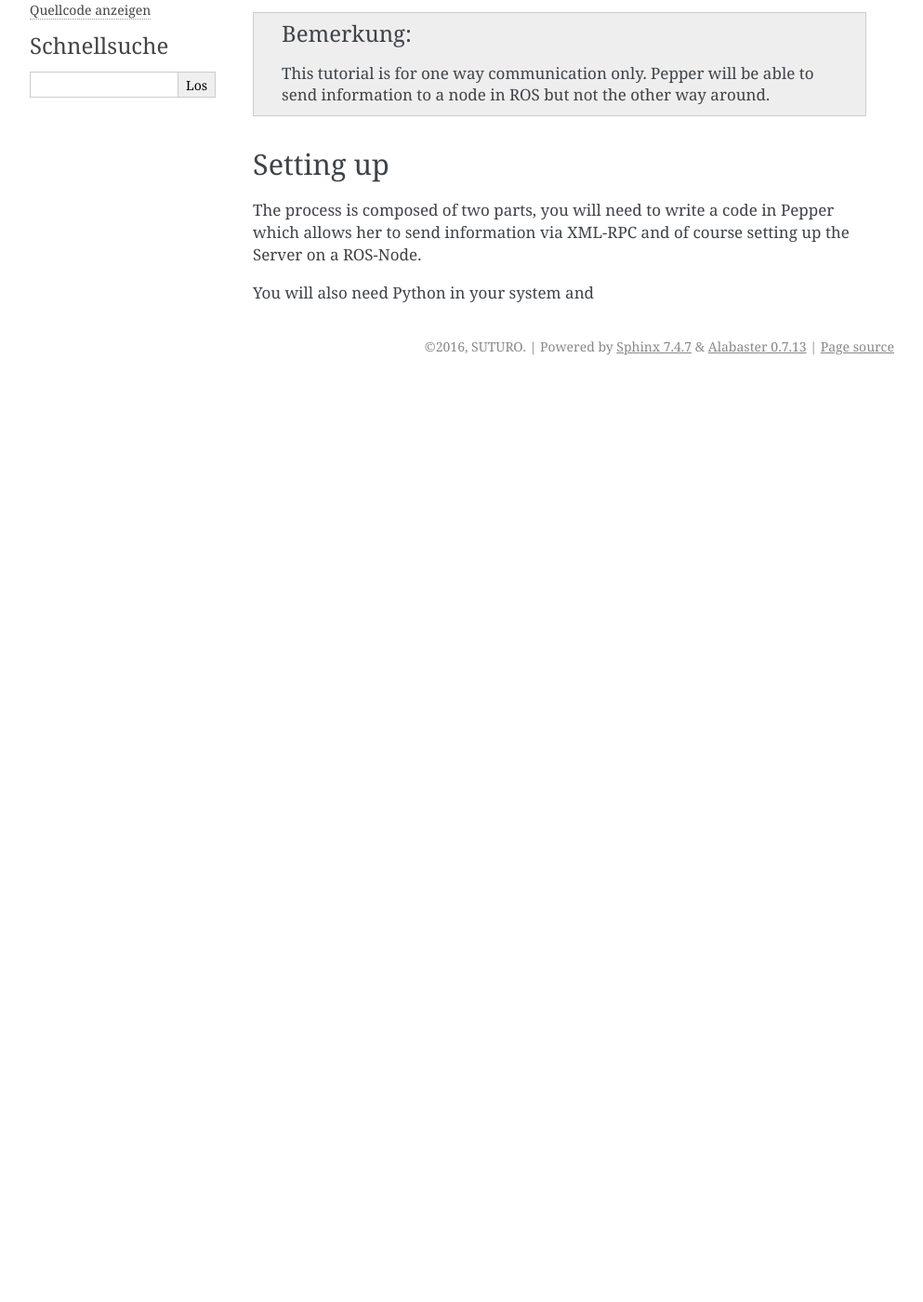
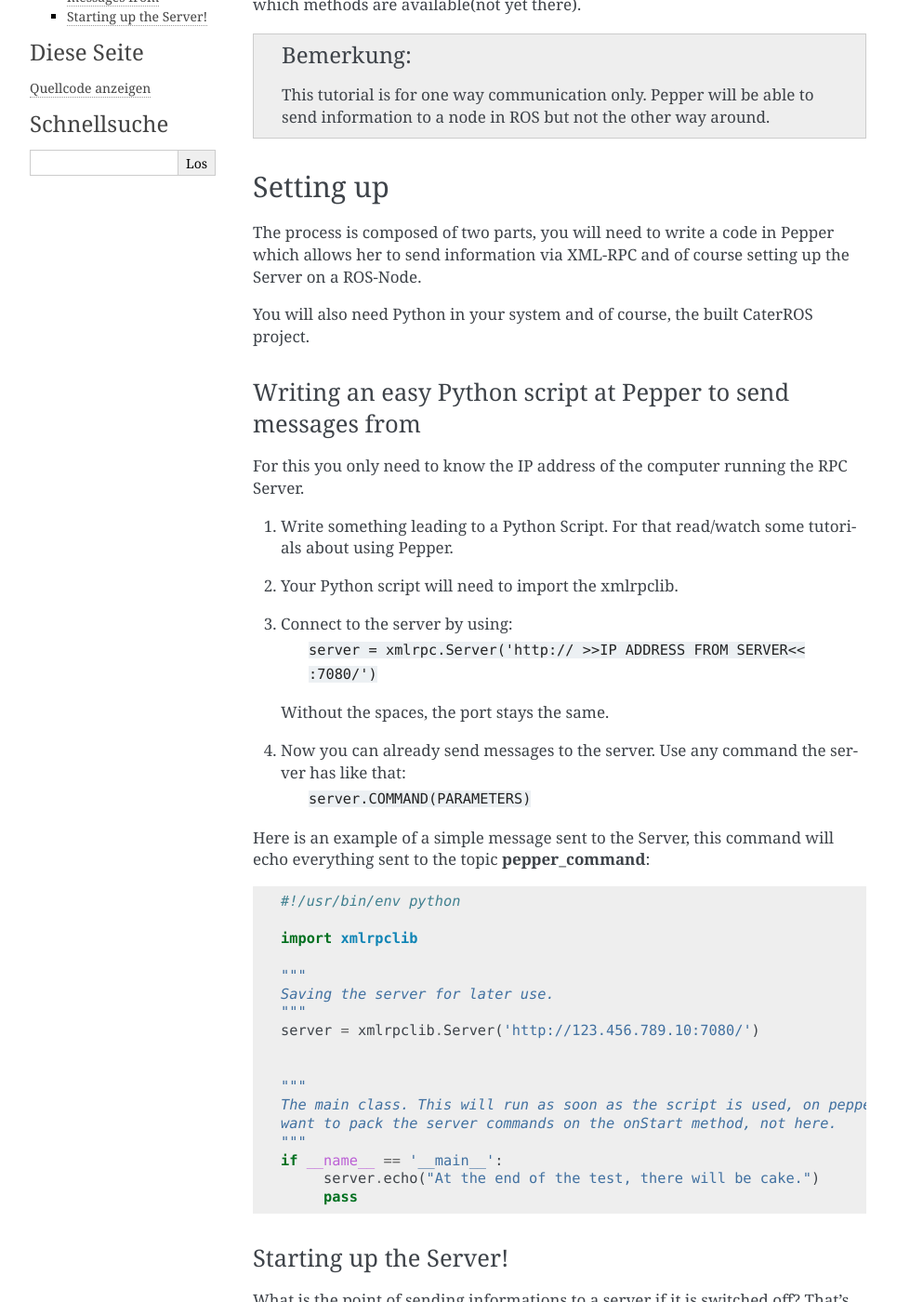
Before and after one commit to suturo16/suturo_msgs, a Sphinx documentation site: the page built from docs/tutorials/planning/RPC_Server_fuer_Pepper.rst, in a window 1280 px wide and 1400 px high, scrolled down 270 px. Shown: the whole window at 93% size, without its empty margins (148-1141 px from the left). Built offline with Sphinx 7.4.7, drawn with Linux system fonts in a browser that asks for light colours; before the commit the page ends 900 px from its top, so only the background shows below that; some of the changed text lies outside the part shown.

Commit message:
:unicorn: Neue Doku eintrag hinzugefuegt, auf englisch, sodass jeder das versteht. Einfach eine kurze Erklärung wie die RPC Server benutzt werden soll.

```diff
--- a/docs/tutorials/planning/RPC_Server_fuer_Pepper.rst
+++ b/docs/tutorials/planning/RPC_Server_fuer_Pepper.rst
@@ -1,7 +1,7 @@
 Tutorial: Using the RPC Server Node for communication with Pepper
 =================================================================
 
-Here you will learn to use RPC (Remote Procedure Calls) to send messages from Pepper to CaterROS.
+Here you will learn to use RPC (Remote Procedure Calls) to send messages from Pepper to CaterROS. Look at the documentation for RPC Server in Planning to see which methods are available(not yet there).
 
 .. note:: This tutorial is for one way communication only. Pepper will be able to send information to a node in ROS but not the other way around.
 
@@ -11,4 +11,57 @@ Setting up
 
 The process is composed of two parts, you will need to write a code in Pepper which allows her to send information via XML-RPC and of course setting up the Server on a ROS-Node.
 
-You will also need Python in your system and
+You will also need Python in your system and of course, the built CaterROS project.
+
+Writing an easy Python script at Pepper to send messages from
+^^^^^^^^^^^^^^^^^^^^^^^^^^^^^^^^^^^^^^^^^^^^^^^^^^^^^^^^^^^^^^
+
+For this you only need to know the IP address of the computer running the RPC Server.
+
+.. Note: Your code can be run in a myriad of ways, I used Choreograph to pass my scripts to Pepper.
+
+1. Write something leading to a Python Script. For that read/watch some tutorials about using Pepper.
+
+2. Your Python script will need to import the xmlrpclib.
+
+3. Connect to the server by using:
+     ``server = xmlrpc.Server('http:// >>IP ADDRESS FROM SERVER<< :7080/')``
+
+   Without the spaces, the port stays the same.
+
+4. Now you can already send messages to the server. Use any command the server has like that:
+     ``server.COMMAND(PARAMETERS)``
+
+Here is an example of a simple message sent to the Server, this command will echo everything sent to the topic **pepper_command**::
+
+     #!/usr/bin/env python
+
+     import xmlrpclib
+
+     """
+     Saving the server for later use.
+     """
+     server = xmlrpclib.Server('http://123.456.789.10:7080/')
+
+
+     """
+     The main class. This will run as soon as the script is used, on pepper you
+     want to pack the server commands on the onStart method, not here.
+     """
+     if __name__ == '__main__':
+          server.echo("At the end of the test, there will be cake.")
+          pass
+
+Starting up the Server!
+^^^^^^^^^^^^^^^^^^^^^^^^
+
+What is the point of sending informations to a server if it is switched off? That's right! None!
+Here we will start up our XML-RPC Server in two easy steps!
+
+1. After starting roscore and the whole shabang use
+
+      ``$ rosrun pepper_communication rpc_server.py``
+
+   A message telling you the server is ready to use should appear.
+
+2. That's it, note the IP adress of the machine via *ifconfig* or whatnot and use that.
```
